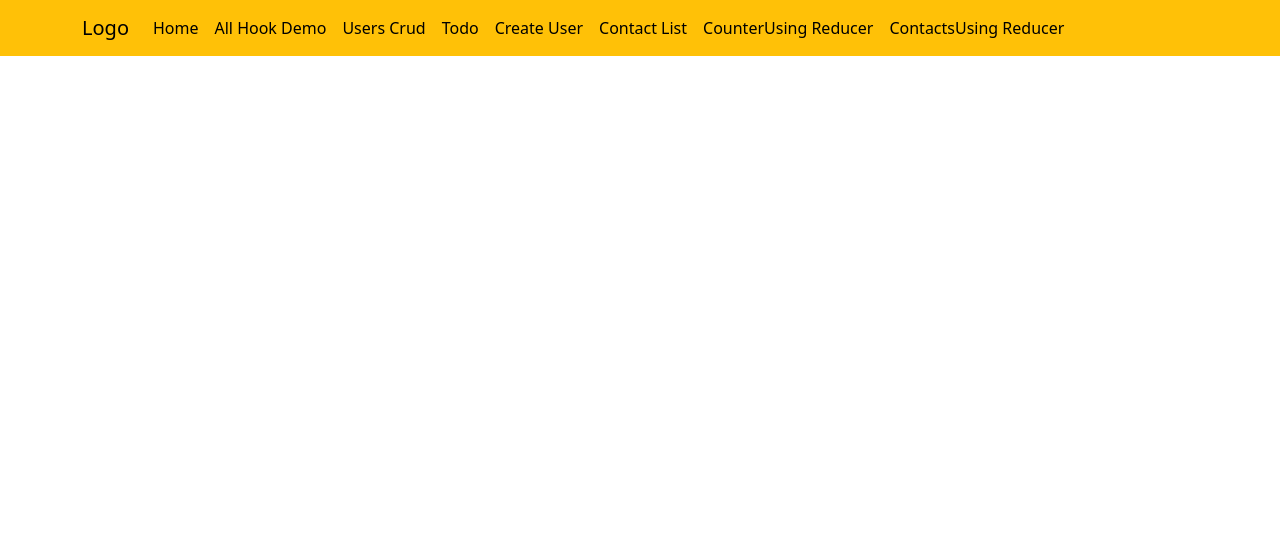
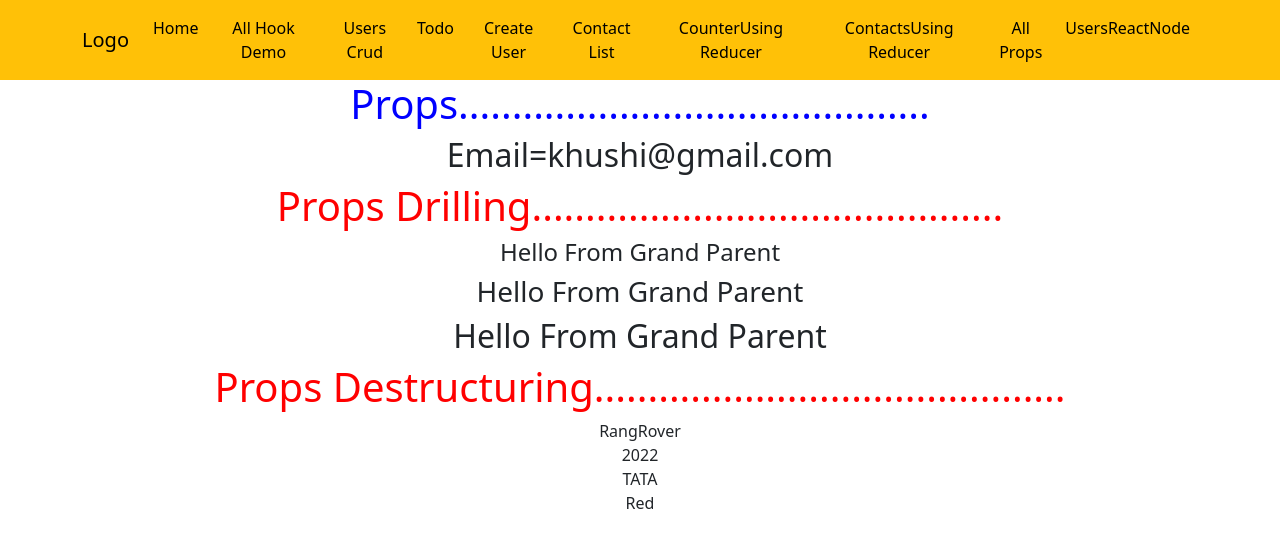
Before and after one commit to KhushiJukanti/React....., a React (Create React App) app in the folder myreactfunctions/: page /allprops in a window 1280 px wide. Shown: the top 548 px of the page. Built offline with nearby package versions, Linux system fonts and the light colour scheme.

Commit message:
add props and UsersReactNode files

```diff
--- a/myreactfunctions/package.json
+++ b/myreactfunctions/package.json
@@ -8,6 +8,7 @@
     "@testing-library/user-event": "^13.5.0",
     "boostrap": "^2.0.0",
     "bootstrap": "^5.3.2",
+    "cors": "^2.8.5",
     "react": "^18.2.0",
     "react-dom": "^18.2.0",
     "react-redux": "^9.1.0",
--- a/myreactfunctions/src/App.js
+++ b/myreactfunctions/src/App.js
@@ -15,6 +15,10 @@ import UserCreateForm from './components/AllHooks/UserCreateForm';
 import Contactlist from './components/Contacts App/contact_List';
 import CounterUsingRedux from './components/CounterUsingRedux';
 import ContactusingReducer from './components/ContactsUsingReducer';
+
+import All_props from './components/props/All_props';
+import UserRecatNode from './components/UsersReactNode';
+import UserReactNode from './components/UsersReactNode';
 
 
 
@@ -52,6 +56,9 @@ function App() {
           <Route path="/contactlist" element={<Contactlist/>}></Route>
           <Route path="/counterusingreducer" element={<CounterUsingRedux/>}></Route>
           <Route path="/contactsusingreducer" element={<ContactusingReducer/>}></Route>
+          <Route path="/allprops" element={<All_props/>}></Route>
+          <Route path="/usersreactnode" element={<UserReactNode/>}></Route>
+
           {/* <Route path="/" element={<Home />}></Route> */}
         </Routes>
       </BrowserRouter>
--- a/myreactfunctions/src/components/Navbar.jsx
+++ b/myreactfunctions/src/components/Navbar.jsx
@@ -41,6 +41,15 @@ function NavBar() {
                             <Link class="nav-link active" aria-current="page" to="contactsusingreducer">ContactsUsing Reducer</Link>
                         </li>
 
+                        <li class="nav-item">
+                            <Link class="nav-link active" aria-current="page" to="allprops">All Props</Link>
+                        </li>
+
+                        <li class="nav-item">
+                            <Link class="nav-link active" aria-current="page" to="usersreactnode">UsersReactNode</Link>
+                        </li>
+
+
 
                     </ul>
                 </div>
--- /dev/null
+++ b/myreactfunctions/src/components/UsersReactNode.jsx
@@ -0,0 +1,58 @@
+import { useState, useEffect } from "react"
+
+
+
+function UserReactNode() {
+
+    const [users, setUsers] = useState([])
+
+
+    useEffect(() => {
+        fetch("http://localhost:7000/users/all").then(function (res) {
+            return res.json()
+        }).then(function (result) {
+            setUsers(result)
+        })
+    }, [])
+
+    const deleteUser = (id)=>{
+        fetch(`http://localhost:7000/users/${id}`,{method:'DELETE'}).then(function (res) {
+            return res.json()
+        }).then(function (result) {
+            setUsers(result)
+        })
+    }
+
+    return (
+        <div className="container">
+            <div className="row">
+                <h1>users react with node</h1>
+
+                <table className="table table-striped">
+                    <thead>
+                        <tr>
+                            <th>Id</th>
+                            <th>Name</th>
+                            <th>Age</th>
+                            <th>Email</th>
+                        </tr>
+                    </thead>
+                    <tbody>
+                        {users.map((item) => {
+                            return (
+                                <tr>
+                                    <td>{item.id}</td>
+                                    <td>{item.name}</td>
+                                    <td>{item.age}</td>
+                                    <td>{item.email}</td>
+                                    <td><button className="btn btn-danger" onClick={()=>deleteUser(item.id)}>Delete</button></td>
+                                </tr>
+                            )
+                        })}
+                    </tbody>
+                </table>
+            </div>
+        </div>
+    )
+}
+export default UserReactNode
--- /dev/null
+++ b/myreactfunctions/src/components/props/All_props.jsx
@@ -0,0 +1,19 @@
+import React from 'react'
+import PropsDestructuring from './PropsDestructuring'
+import Props from './Props'
+import GrandparentCmponent from './PropsDrilling'
+
+function All_props() {
+  return (
+    <div className='container'>
+        <h1 style={{color:"Blue"}}>Props............................................</h1>
+        <Props/>
+        <h1 style={{color:"red"}}>Props Drilling............................................</h1>
+        <GrandparentCmponent/>
+        <h1 style={{color:"red"}}>Props Destructuring............................................</h1>
+        <PropsDestructuring/>
+    </div>
+  )
+}
+
+export default All_props
--- /dev/null
+++ b/myreactfunctions/src/components/props/Props.jsx
@@ -0,0 +1,22 @@
+import React from 'react'
+import Props2 from './props2'
+
+let user = {
+    name:"khushi",
+    email:"khushi@gmail.com"
+}
+
+
+
+const Props = () => {
+    return(
+
+
+            <Props2 email={user.email}/>
+
+
+    )
+
+
+}
+export default Props
--- /dev/null
+++ b/myreactfunctions/src/components/props/PropsDestructuring.jsx
@@ -0,0 +1,34 @@
+import React from "react";
+
+const CarExample = {
+    model: "RangRover",
+    year: 2022,
+    dealer: "TATA",
+    color: "Red"
+}
+
+const PropsDestructuring =()=>{
+    return(
+        <div className="container">
+            <Child car={CarExample}/>
+
+        </div>
+    )
+}
+
+export default PropsDestructuring
+
+
+
+const Child=(props)=>{
+    const{model, year, dealer, color} = props.car
+    console.log(props)
+    return(
+        <section>
+            <div>{model}</div>
+            <div>{year}</div>
+            <div>{dealer}</div>
+            <div>{color}</div>
+        </section>
+    )
+}
--- /dev/null
+++ b/myreactfunctions/src/components/props/PropsDrilling.jsx
@@ -0,0 +1,27 @@
+const GrandparentCmponent = ()=>{
+    const data="Hello From Grand Parent"
+    return(
+        <div>
+            <h4>{data}</h4>
+            <ParentComponents data={data}/>
+        </div>
+    )
+}
+export default GrandparentCmponent
+
+const ParentComponents = (props)=>{
+    return(
+        <div>
+            <h3>{props.data}</h3>
+            <ChildComponent data={props.data}/>
+        </div>
+    )
+}
+
+const ChildComponent = (props)=>{
+    return(
+        <div>
+            <h2>{props.data}</h2>
+        </div>
+    )
+}
--- /dev/null
+++ b/myreactfunctions/src/components/props/props2.jsx
@@ -0,0 +1,15 @@
+import React from "react";
+
+const Props2 = (props)=>{
+    return(
+        <div>
+           <h2>Email={props.email}</h2>
+        </div>
+    )
+}
+// default componets..............
+
+Props2.defaultProps = {
+    email: "default email"
+}
+export default Props2
```
Also changed, not shown: 1 other file (tests, documents, lock files or other folders).
